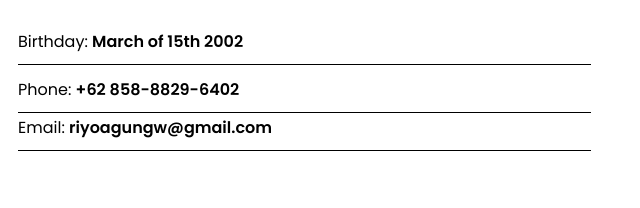
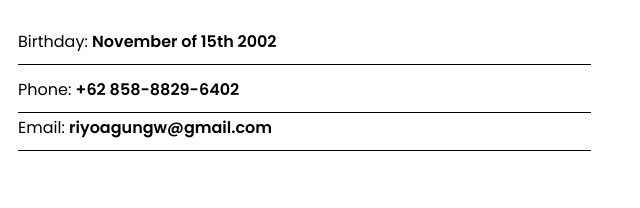
Before and after one commit to alghoziii/aplikasi-profile-up-gcp, a plain HTML site: page index.html in a window 1280 px wide. Shown: the part 788-996 px from the top of the page, 632-1272 px from the left. Drawn offline with Linux system fonts and the light colour scheme.

Commit message:
Update index.html

```diff
--- a/index.html
+++ b/index.html
@@ -63,7 +63,7 @@
               <table width="100%">
                 <tr>
                   <td>
-                    Birthday: <span class="text-bold">March of 15th 2002</span>
+                    Birthday: <span class="text-bold">November of 15th 2002</span>
                   </td>
                 </tr>
                 <tr>
```
